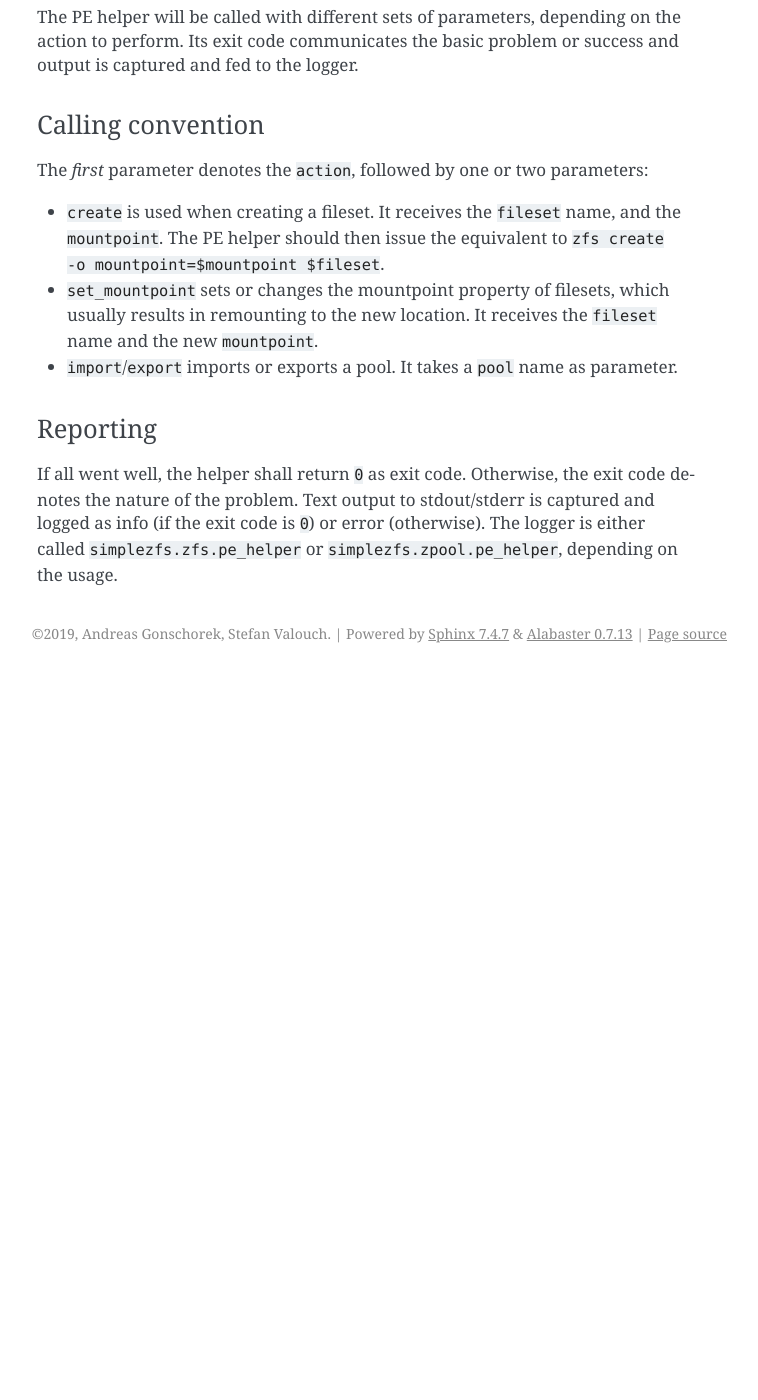
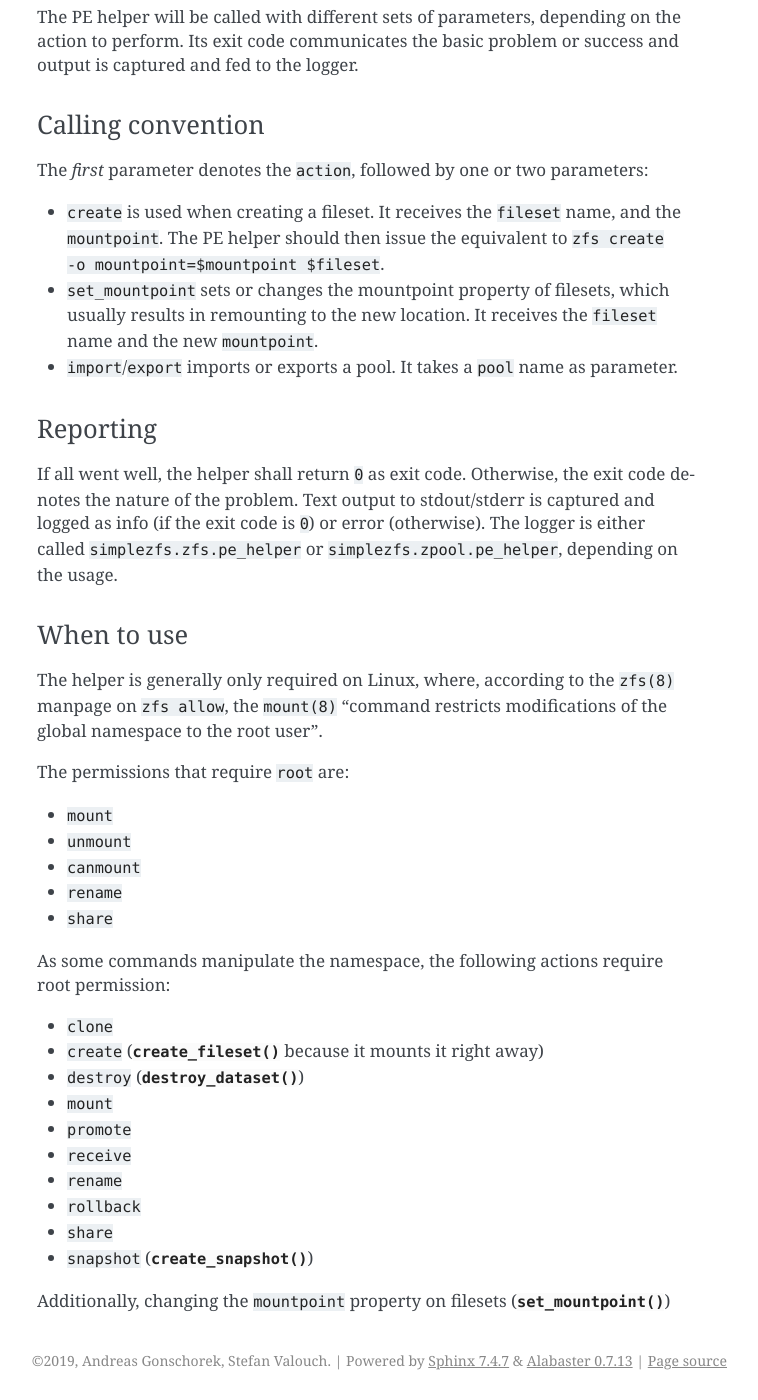
Before and after one commit to svalouch/python-simplezfs, a Sphinx documentation site: the page built from docs/security.rst, in a window 1280 px wide and 1400 px high, scrolled down 1328 px. Shown: the whole window, without its empty margins (383-1141 px from the left). Built offline with Sphinx 7.4.7, drawn with Linux system fonts in a browser that asks for light colours; before the commit the page ends 2001 px from its top, so only the background shows below that.

Commit message:
docs: security: lay down list of actions/commands requiring root permissions on linux

```diff
--- a/docs/security.rst
+++ b/docs/security.rst
@@ -61,3 +61,31 @@ Reporting
 If all went well, the helper shall return ``0`` as exit code. Otherwise, the exit code denotes the nature of the
 problem. Text output to stdout/stderr is captured and logged as info (if the exit code is ``0``) or error (otherwise).
 The logger is either called ``simplezfs.zfs.pe_helper`` or ``simplezfs.zpool.pe_helper``, depending on the usage.
+
+When to use
+===========
+The helper is generally only required on Linux, where, according to the ``zfs(8)`` manpage on ``zfs allow``, the
+``mount(8)`` "command restricts modifications of the global namespace to the root user".
+
+The permissions that require ``root`` are:
+
+* ``mount``
+* ``unmount``
+* ``canmount``
+* ``rename``
+* ``share``
+
+As some commands manipulate the namespace, the following actions require root permission:
+
+* ``clone``
+* ``create`` (:func:`~simplezfs.ZFS.create_fileset` because it mounts it right away)
+* ``destroy`` (:func:`~simplezfs.ZFS.destroy_dataset`)
+* ``mount``
+* ``promote``
+* ``receive``
+* ``rename``
+* ``rollback``
+* ``share``
+* ``snapshot`` (:func:`~simplezfs.ZFS.create_snapshot`)
+
+Additionally, changing the ``mountpoint`` property on filesets (:func:`~simplezfs.ZFS.set_mountpoint`)
```
